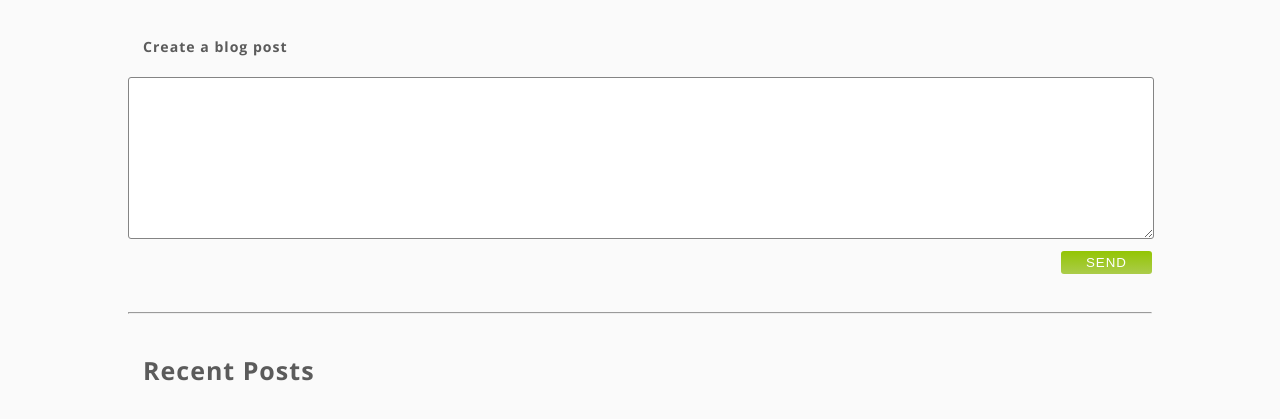
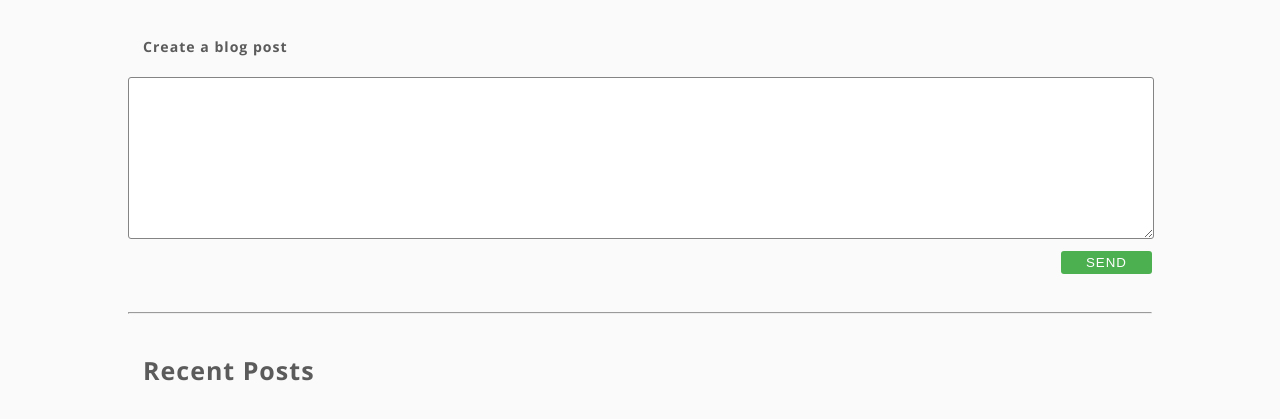
Before and after one commit to anchat1990/node-girls-workshop, a website: page public/index.html in a window 1280 px wide. Shown: the part 81-500 px from the top of the page. Drawn offline with nearby package versions, Linux system fonts and the light colour scheme; no server answers.

Commit message:
send button colour update

```diff
--- a/public/main.css
+++ b/public/main.css
@@ -93,11 +93,11 @@ textarea {
 }
 
 button[type="submit"] {
-	background: #A5DF00;
-	background: -webkit-linear-gradient(#93C503, #ABCC4B);
-	background: -o-linear-gradient(#93C503, #ABCC4B);
-	background: -moz-linear-gradient(#93C503, #ABCC4B);
-	background: linear-gradient(#93C503, #ABCC4B);
+	background: #4CAF50;
+	background: -webkit-linear-gradient(#4CAF50, #4CAF50);
+	background: -o-linear-gradient(#4CAF50, #4CAF50);
+	background: -moz-linear-gradient(#4CAF50, #4CAF50);
+	background: linear-gradient(#4CAF50, #4CAF50);
 	border: none;
     color: white;
     padding: 4px 25px;
```
